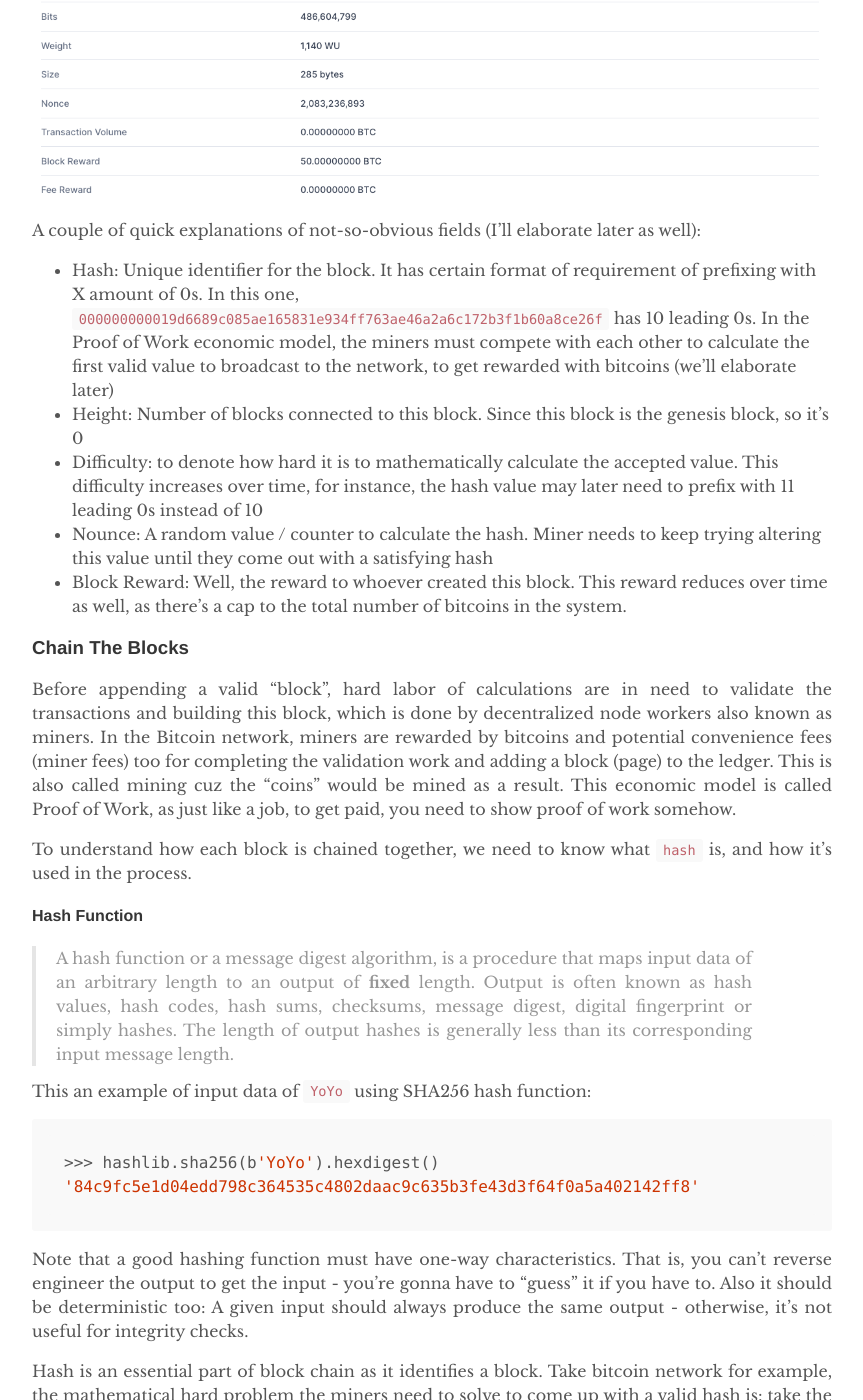
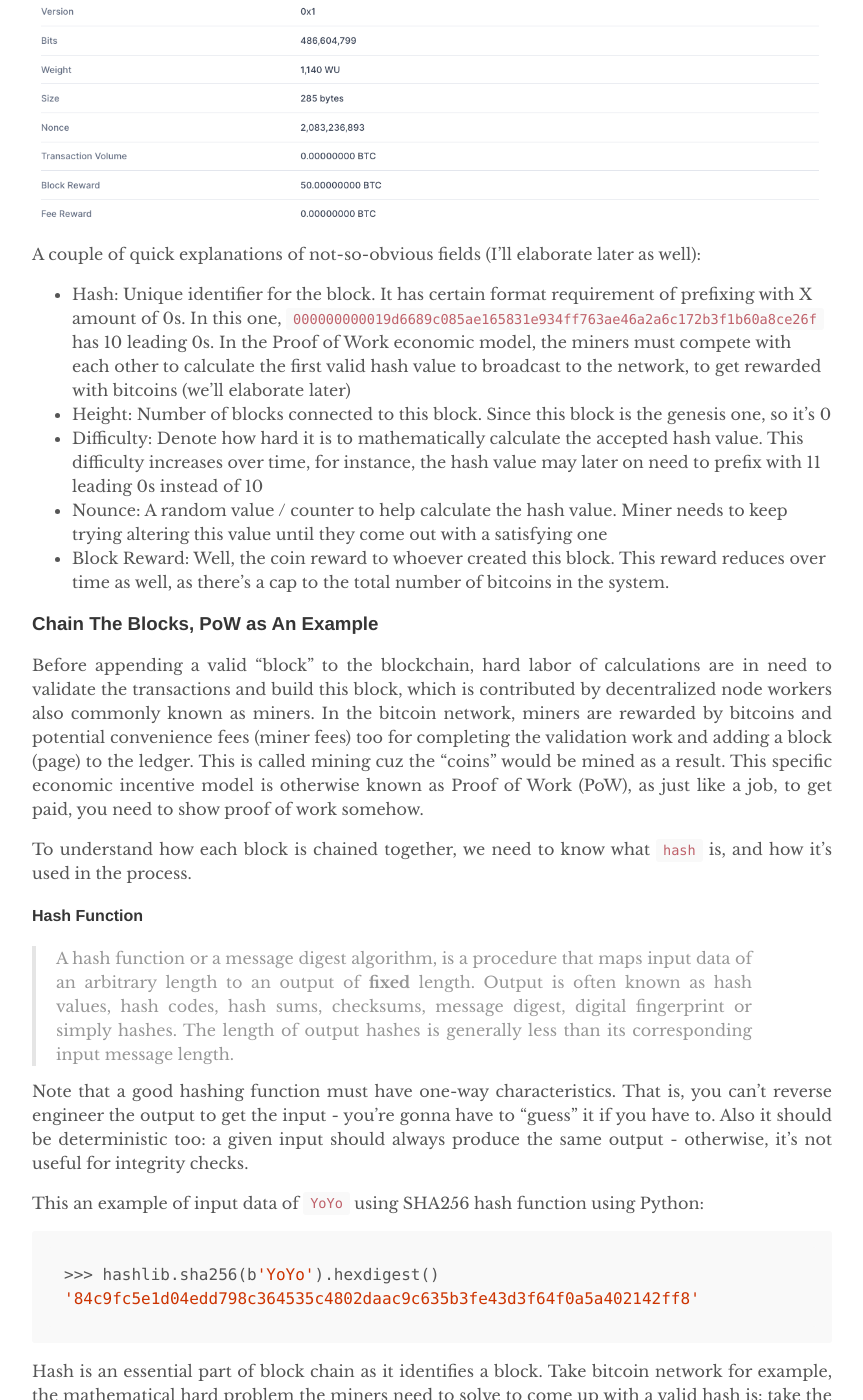
Before and after one commit to yuexiaofeng/yuexiaofeng.github.io, a Jekyll site: the page built from _posts/2021-05-18-abel.md, in a window 1280 px wide and 1400 px high, scrolled down 4431 px. Shown: the whole window, without its empty margins (208-1071 px from the left). Built offline with Jekyll 4.4.1, drawn with Linux system fonts in a browser that asks for light colours; some of the changed text lies outside the part shown.

Commit message:
Perfections on abel post

````diff
--- a/_posts/2021-05-18-abel.md
+++ b/_posts/2021-05-18-abel.md
@@ -16,19 +16,19 @@
 
 ## Crypto as An Investment?
 
-By now, you probably heard lots people getting rich from crypto (short for cryptocurrency) - for instance, recently there was a banker who [left Goldman Sachs](https://www.cnbc.com/2021/05/14/goldman-sachs-banker-quits-after-making-millions-on-cryptocurrency.html) and retired (very) early after making millions (of real money) from dogecoin speculations. Heck, there were even a few mentions of dogecoin from the SNL show a few weeks ago (I streamed that episode live).
+By now, you probably heard lots people getting rich from crypto (short for cryptocurrency) - for instance, recently there was a banker who [left Goldman Sachs](https://www.cnbc.com/2021/05/14/goldman-sachs-banker-quits-after-making-millions-on-cryptocurrency.html) and retired (very) early after making millions (of real money) from dogecoin speculations. Heck, there were even a few mentions of dogecoin from the SNL show I watched a few weeks ago.
 
-This whole wave of "enthusiasm" reminds me a couple years back. Back then, I couldn't resist the temptation after knowing a few folks around me had made serious killings from crypto. Finally I put some savings into it and bought a few Etherium coins (ETH) at price I thought was at the bottom. Guess what? The market continued free fall and had no signs of bouncing back. I had to cut my losses. But had I held it until today as of May 18, I'd be making a whopping 1200% return (now you know where my Ferrari budget went)! Here's its price chart in USD over the years:
+This whole wave of "enthusiasm" reminds me a couple years back. Back then, I couldn't resist the temptation after knowing a few folks around me had made some serious killings from crypto. So finally I decided to put some savings into it and bought a few Etherium coins (ETH) at a price I thought was at the bottom. Guess what? It wasn't the bottom at all - the market continued free fall and had no signs of bouncing back. I had to cut my losses. But had I held it until today as of May 18, I'd be making a whopping 1200% return (now you know where my Ferrari budget went)! Here's its price chart in USD over the years:
 
 ![eth-chart](../assets/images/20210518/eth_chart.png)
 
 Crypto, while it's supposed to be a type of currency in the long run, lacks currently the fundamental quality of stability. Imagine today you can buy a coffee for 3.5 dollars, but tomorrow you'll need 5 dollars, and the day after only 1.2 dollars. So right now it's more a stock-like investment or speculation one might say.
 
-Sure, a few people made from it more money than they could spend for life, but keep in mind that there're also more people who went broke straight. The highly volatile market welcomes daredevils who're not afraid to lose everything - although I think some of them actually care less about monetary returns but more about the thrill it brings, as what described in the fiction novel *The Player of Games*:
+Sure, a few people made from it more money than they could ever spend for life, but keep in mind that there're also more people who went broke straight. The highly volatile market welcomes daredevils who're not afraid to lose everything - although I think some of them actually care less about monetary returns but more about the thrill it brings, as what described in the fiction novel *The Player of Games*:
 
 > The true gambler needs the excitement of potential loss, even ruin, to feel wholly alive.
 
-If you have read my previous posts, you'd know how much I admire this Newton fellow who was a brilliant dude, one that only appears in human society probably once in a century or longer. We'd imagine with his mad mathematical skills, he would have made a fortune from his stock investment at his time. Let's see he actually did:
+If you have read my previous posts, you'd know how much I admire this Newton fellow who was a brilliant dude, one that only appears in human society probably once in a century or longer. We'd imagine with his mad mathematical skills, he would have made a fortune from his stock investment at his time. Let's see how he actually did:
 
 ![newton-stock](../assets/images/20210518/newton-stock.jpg)
 
@@ -40,7 +40,7 @@
 
 That said, there're blockchain use cases that do not generate or leverage with crypto coins, like the NFT (Non-Fungible Token) art/emoji collections that people have been auctioning for recently. Other scenarios might be tracing the product quality via blockchain as it represents immutable records.
 
-## So what Is Blockchain
+## So What Is Blockchain
 
 In Satoshi's seminal [paper](https://bitcoin.org/bitcoin.pdf), *Bitcoin: A Peer-to-Peer Electronic Cash System*, he (or other pronouns cuz that's only an alias) described as follows:
 
@@ -56,15 +56,15 @@
 
 A couple of quick explanations of not-so-obvious fields (I'll elaborate later as well):
 
-* Hash: Unique identifier for the block. It has certain format of requirement of prefixing with X amount of 0s. In this one, `000000000019d6689c085ae165831e934ff763ae46a2a6c172b3f1b60a8ce26f` has 10 leading 0s. In the Proof of Work economic model, the miners must compete with each other to calculate the first valid value to broadcast to the network, to get rewarded with bitcoins (we'll elaborate later)
-* Height: Number of blocks connected to this block. Since this block is the genesis block, so it's 0
-* Difficulty: to denote how hard it is to mathematically calculate the accepted value. This difficulty increases over time, for instance, the hash value may later need to prefix with 11 leading 0s instead of 10
-* Nounce: A random value / counter to calculate the hash. Miner needs to keep trying altering this value until they come out with a satisfying hash
-* Block Reward: Well, the reward to whoever created this block. This reward reduces over time as well, as there's a cap to the total number of bitcoins in the system.
+* Hash: Unique identifier for the block. It has certain format requirement of prefixing with X amount of 0s. In this one, `000000000019d6689c085ae165831e934ff763ae46a2a6c172b3f1b60a8ce26f` has 10 leading 0s. In the Proof of Work economic model, the miners must compete with each other to calculate the first valid hash value to broadcast to the network, to get rewarded with bitcoins (we'll elaborate later)
+* Height: Number of blocks connected to this block. Since this block is the genesis one, so it's 0
+* Difficulty: Denote how hard it is to mathematically calculate the accepted hash value. This difficulty increases over time, for instance, the hash value may later on need to prefix with 11 leading 0s instead of 10
+* Nounce: A random value / counter to help calculate the hash value. Miner needs to keep trying altering this value until they come out with a satisfying one
+* Block Reward: Well, the coin reward to whoever created this block. This reward reduces over time as well, as there's a cap to the total number of bitcoins in the system.
 
-### Chain The Blocks
+### Chain The Blocks, PoW as An Example
 
-Before appending a valid "block", hard labor of calculations are in need to validate the transactions and building this block, which is done by decentralized node workers also known as miners. In the Bitcoin network, miners are rewarded by bitcoins and potential convenience fees (miner fees) too for completing the validation work and adding a block (page) to the ledger. This is also called mining cuz the "coins" would be mined as a result. This economic model is called Proof of Work, as just like a job, to get paid, you need to show proof of work somehow.
+Before appending a valid "block" to the blockchain, hard labor of calculations are in need to validate the transactions and build this block, which is contributed by decentralized node workers also commonly known as miners. In the bitcoin network, miners are rewarded by bitcoins and potential convenience fees (miner fees) too for completing the validation work and adding a block (page) to the ledger. This is called mining cuz the "coins" would be mined as a result. This specific economic incentive model is otherwise known as Proof of Work (PoW), as just like a job, to get paid, you need to show proof of work somehow.
 
 To understand how each block is chained together, we need to know what `hash` is, and how it's used in the process.
 
@@ -72,14 +72,14 @@
 
 > A hash function or a message digest algorithm, is a procedure that maps input data of an arbitrary length to an output of **fixed** length. Output is often known as hash values, hash codes, hash sums, checksums, message digest, digital fingerprint or simply hashes. The length of output hashes is generally less than its corresponding input message length.
 
-This an example of input data of `YoYo` using SHA256 hash function:
+Note that a good hashing function must have one-way characteristics. That is, you can't reverse engineer the output to get the input - you're gonna have to "guess" it if you have to. Also it should be deterministic too: a given input should always produce the same output - otherwise, it's not useful for integrity checks.
+
+This an example of input data of `YoYo` using SHA256 hash function using Python:
 
 ```bash
 >>> hashlib.sha256(b'YoYo').hexdigest()
 '84c9fc5e1d04edd798c364535c4802daac9c635b3fe43d3f64f0a5a402142ff8'
 ```
-
-Note that a good hashing function must have one-way characteristics. That is, you can't reverse engineer the output to get the input - you're gonna have to "guess" it if you have to. Also it should be deterministic too: A given input should always produce the same output - otherwise, it's not useful for integrity checks.
 
 Hash is an essential part of block chain as it identifies a block. Take bitcoin network for example, the mathematical hard problem the miners need to solve to come up with a valid hash is: take the data in the block, and try adding a different random value (nounce) to keep hashing until they find a first hash value that satisfies certain criteria, e.g. must lead with X number of 0s.
 
@@ -110,29 +110,29 @@
 '0b9cc89c13833734315abbac092154e0d7241e445ab4b7b44f9ee5cdc77cfa87'
 ```
 
-Look at that, it only took me measly 11 times to find a hash value with 1 leading 0, how hard could it be to find one with 10 leading 0s eh? It turns out to be a very hard and expensive exploring process as there's no short cut, and each hashing operation takes time. Since this is hex, every digit has `16` possible values (0,1..f), then the probability of a position is 0 is therefore `1/16` (we did it in 11 times in the examples above). So the chances of getting a leading consecutive 10 zeros is:
+Look at that, it only took me measly 11 times to find a hash value with 1 leading 0, how hard could it be to find one with 10 leading 0s eh? It turns out to be a very hard and expensive exploring process as there's no shortcut, and each hashing operation takes time. Since this is hex, every digit has `16` possible values (0,1, .., e, f), then the probability of a position is 0 is therefore `1/16` (we did it in 11 times in the examples above). So the chances of getting a hash with 10 leading consecutive 0s is:
 
 > (1/16) ** 10 = 1 / 1099511627776
 
-That's 1 in `1,099,511,627,776`, i.e. over a trillion to 1 odds! As a comparison, I checked on BC [Lotto Max](https://lotto.bclc.com/lotto-max-and-extra/prizes-and-odds.html), the official main jackpot winning odds are 1 in `33,294,800`.
+That's 1 in `1,099,511,627,776`, i.e. over a trillion to 1 odds! As a comparison, I checked on BC [Lotto Max](https://lotto.bclc.com/lotto-max-and-extra/prizes-and-odds.html), the official main jackpot winning odds is only 1 in `33,294,800`..
 
 So finding a valid hash to build a block became a competition of computation powers. That's why you hear bitcoin miners set up "mining plants" near power stations cuz this will be consuming lots of energy, or accusations of how crypto brings environmental impacts as lot of its used electricity was generated by fossil fuels like coal.
 
-The difficulty increases over time by asking more 0s to prefix as a qualified hash. As shown in the snapshot above, the genesis block only required 10 zeros for its hash. As a comparison, the [block 683906](https://www.blockchain.com/btc/block/683906) created on May 16, 2021 looks like this, and has 20 leading 0s:
+The difficulty increases over time as well, by asking more 0s to prefix as a qualified hash. As shown in the snapshot above, the genesis block only required 10 zeros for its hash. As a comparison, the [block 683906](https://www.blockchain.com/btc/block/683906) created on May 16, 2021 looks like this, and has 20 leading 0s:
 
 > 00000000000000000000c28c49343bf0fe63d8dbdb248acb2b7530cafd99d9af
 
-Once a miner finds a valid hash in this lottery effort, he/she immediately broadcasts this finding to the entire network. Upon receiving, all the other miners stop trying to crack this block and move on to solve the next block using this one as a parent after validating it. So it's chained one by one like this. If there're multiple qualified findings at the same time, the longest branch wins (aka this block has more child blocks appended). That's why unofficially, there's a 6-block rule, that is, a transaction is fully confirmed only when 6 blocks confirmed (appended). This whole process is also known as a decentralized consensus.
+Once a miner finds a valid hash in this lottery effort, he/she immediately broadcasts this finding to the entire network, trying to claim the rewards. Upon receiving, all the other miners stop trying to crack this block and move on to solve the next block using this one as a parent after validating it. So it's chained one by one like this. If there're multiple qualified findings at the same time, the longest branch prevails (aka this block has more child blocks appended). That's why unofficially, there's a 6-block rule, that is, a transaction is fully confirmed only when 6 blocks confirmed (appended). This whole process is also known as a decentralized consensus.
 
-There're other ways of chaining the blocks, like PoS (Proof of Stake), but I won't elaborate here.
+There're of course, other ways of chaining the blocks, like PoS (Proof of Stake), but I won't elaborate here.
 
 ## Symmetric, Asymmetric Encryption and Signing
 
-To better understand blockchain, or ownership of a crypto, we need cover the concepts of "keys", in this case private and public keys, in asymmetric encryption.
+To better understand blockchain, or ownership of a crypto, we need to cover the concepts of "keys", in this case private and public keys used in asymmetric encryption.
 
 ### Symmetric Encryption
 
-Let's start by explaining what symmetric encryption is - it's any technique where the same key is used to both encrypt and decrypt the data.
+Let's first explain what symmetric encryption is - it's any technique where the same key is used to both encrypt and decrypt the data.
 
 The Caesar Cipher is one of the simplest symmetric encryption techniques, and of course, one of the easiest to crack too. It's simply done by shifting each letter by k steps. A meaningful word in plaintext is thus scrambled to gibberish (same length though).
 
@@ -166,7 +166,7 @@
 
 ### Private Key
 
-A secret number, known only to the person that generated it. A private key is essentially a randomly generated number. In Bitcoin, someone with the private key that corresponds to funds (coins) on the blockchain can spend the funds. In Bitcoin, a private key is a single unsigned 256 bit integer (32 bytes).
+A secret number, known only to the person that generated it. A private key is essentially a randomly generated number. In the bitcoin network, someone with the private key that corresponds to funds (coins) on the blockchain can spend the funds - a private key is a single unsigned 256 bit integer (32 bytes).
 
 ### Public Key
 
@@ -176,7 +176,7 @@
 
 > Alice wants to send something secretive to Bob. So she uses Bob's public key to encrypt first and then sends to Bob. Since Bob is the only one who has Bob's private key, he is the only one who can decrypt Alice's message
 
-One of the best known kind is probably RSA (initials of its creators: Rivest, Shamir, and Adleman) that is widely used for secure data transmission. It relies on known difficulty of factoring the product of large prime numbers. So we can achieve the goal of asymmetric encryption that is:
+One of the best known kind is probably RSA (initials of its creators: Rivest, Shamir, and Adleman) that is widely used for secure data transmission. It relies on the known mathematical difficulty of factoring the product of large prime numbers. So we can achieve the goal of asymmetric encryption that is:
 
 * private key -> public key calculation is relatively easy
 * public key -> private key calculation is next to impossible within a certain given timeframe (keys do expire)
@@ -192,7 +192,7 @@
 
 ### Signature
 
-Much like how you sign a cheque, signature is something that proves that a signing operation took place. Here, a signature is mathematically generated from a hash of something to be signed, plus a private key.
+Much like how you'd sign a cheque, signature is something that proves that a signing operation took place. Here, a signature is mathematically generated from a hash of something to be signed, plus a private key.
 
 Signing would be like the other way around of encryption and decryption process:
 
@@ -229,17 +229,17 @@
 
 5. Commutativity: For all a, b in A, a • b = b • a
 
-So the addition and multiplication in our basic algebra actually be classified as Abelian groups. But what if we define a more abstract group, and maybe come out with a public/private key system? Introducing ECDSA (Elliptic Curve Digital Signature Algorithm) that's widely used by blockchain.
+So the addition and multiplication operations in our basic algebra actually fall in to Abelian groups. But what if we define a more abstract group, and maybe come out with another public/private key system? Introducing ECDSA that's widely used by blockchain.
 
 ### ECDSA
 
 Here we go, we hereby define a group on an elliptic curve.
 
-* The elements of the group are the points of an elliptic curve;
-* The identity element is the point at infinity 0;
-* The inverse of a point is the one symmetric about the x-axis;
+* The elements of the group are the points of an elliptic curve
+* The identity element is the point at infinity 0
+* The inverse of a point is the one symmetric about the x-axis
 
-Addition is given by the following rule: given three aligned, non-zero points P, Q, and R, their sum is `P + Q + R = 0`.
+A special addition operation is hereby defined by the following rule: given three aligned, non-zero points P, Q, and R, their sum is `P + Q + R = 0`.
 
 It's associate and communicative as you can verify on the curve below. So now we're in an Abelian Group!
 
@@ -296,7 +296,7 @@
 }
 ```
 
-You may choose different curves like [Secp256k1](https://en.bitcoin.it/wiki/Secp256k1) (it was almost never used before Bitcoin became popular. Legend has it that other popular curves had NSA backdoors. So make you wonder who this Satoshi dude really is eh). The curve is defined as this:
+You may choose between different curves like [Secp256k1](https://en.bitcoin.it/wiki/Secp256k1), which was almost never used before Bitcoin became popular. Legend has it that other popular curves had NSA backdoors (makes you wonder who this Satoshi dude really is eh). The curve is defined as this:
 
 > y<sup>2</sup> = x<sup>3</sup> + 7
 
@@ -304,17 +304,23 @@
 
 ## At The End
 
-A few words to wrap up. I meant to provide a high level crash course for crypto, blockchain and some anecdote about a mathematician named Abel. Many concepts were intentionally watered down so this doesn't become a series. The main motives for me to write this were threefold:
+A few words to wrap up. I wanted to write something as a high level crash course for crypto, blockchain and some anecdote about a mathematician named Abel. Many concepts were intentionally watered down so this doesn't become a series. The main motives for me to write this were threefold:
 
 1. Boredom due to COVID lockdown
 2. Boredom x 2
 3. I actually had to look up quite a bit in writing this, so it’s a good recap for me as well.
 
+What I'm also trying to say is, much like the blockchain idea itself, crypto was made possible through a "chain" of knowledge "blocks" as well:
+
+> Crypto <- Blockchain <- ... <- Asymmetric Encryption ... <- Abel ...
+
+It could be traced all the way back to Abel's work centuries ago; but I'm not saying that's the "genesis block" yet - it does start with an "A" though. :)
+
 I hope this didn't waste 10 or 15 minutes of your time reading until this point. If you see anything amiss or debatable, ~~bite me!~~, let me know! It's entirely possible that my understanding wasn't up to date or 100% accurate.
 
 Not gonna enumerate all the references and wikis here, but here are a few you can read further:
 
-* A [Python Implementation](https://github.com/tlsfuzzer/python-ecdsa) of ECC (Elliptic Curve Cryptography) with support for ECDSA (Elliptic Curve Digital Signature Algorithm) and ECDH (Elliptic Curve Diffie-Hellman)
 * Bitcoin [wiki](https://en.bitcoin.it/wiki/Main_Page)
 * Block [hashing algorithm](https://en.bitcoin.it/wiki/Block_hashing_algorithm)
-* Elliptic Curve Cryptography: a [gentle introduction](https://andrea.corbellini.name/2015/05/17/elliptic-curve-cryptography-a-gentle-introduction/)
+* Elliptic Curve Cryptography (ECC): a [gentle introduction](https://andrea.corbellini.name/2015/05/17/elliptic-curve-cryptography-a-gentle-introduction/)
+* A [Python Implementation](https://github.com/tlsfuzzer/python-ecdsa) of ECC with support for ECDSA and ECDH (Elliptic Curve Diffie-Hellman)
````
Also changed, not shown: other parts of _posts/2021-05-18-abel.md (+6 -6 lines).
